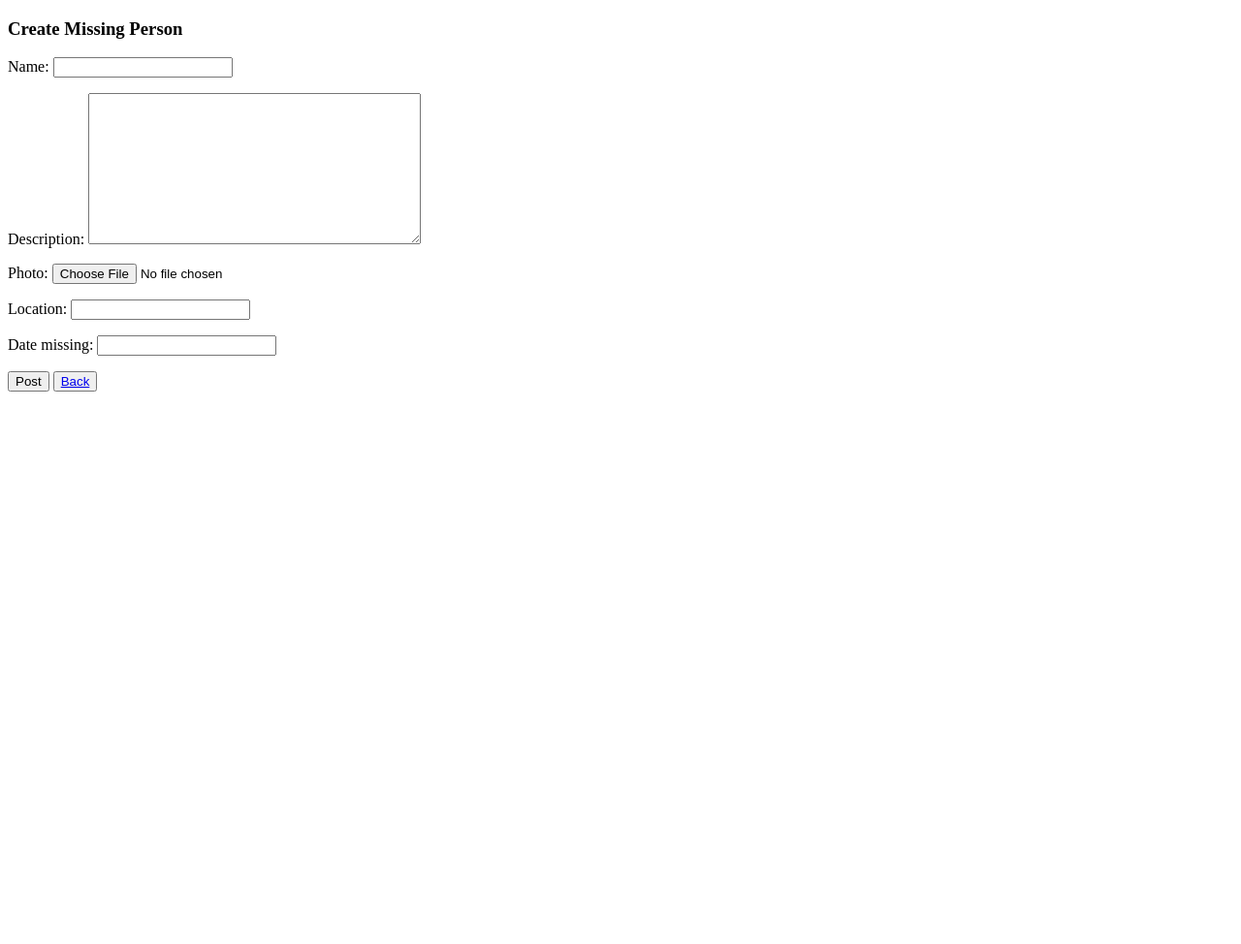
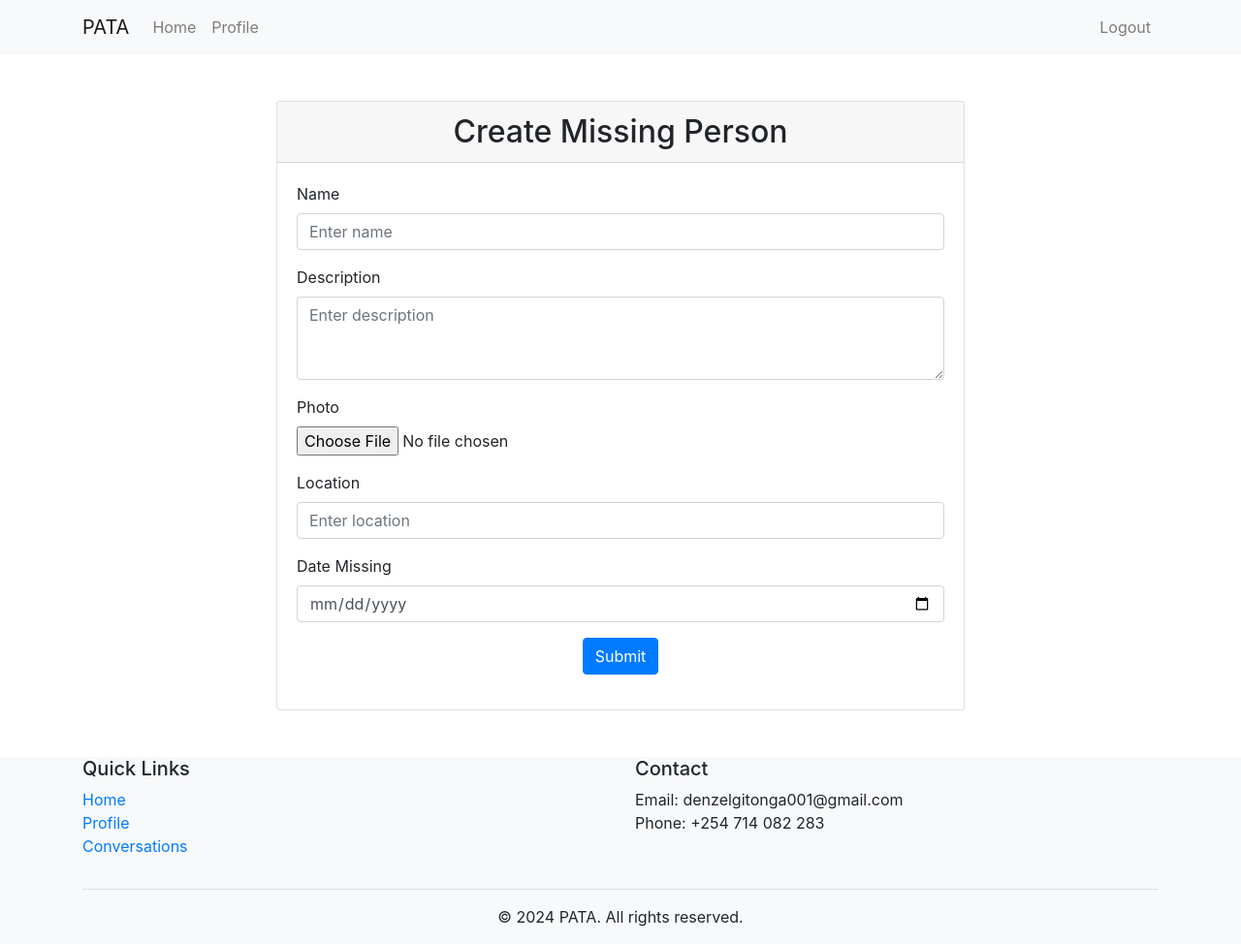
Before and after one commit to DenzelGitonga007/PATA, a Django app: page /posts/create_missing_person/ in a window 1280 px wide. Shown: the whole page at 97% size. Before the commit the page ends 404 px from the top, so only its background shows below. Run offline with Django 5.2, Linux system fonts and the light colour scheme; the visitor is signed in with stand-in values (Sample User, id 1); some libraries are stand-ins or nearby versions.

Commit message:
create post UI

```diff
--- a/posts/views.py
+++ b/posts/views.py
@@ -57,6 +57,9 @@ def create_missing_person(request):
         form = MissingPersonForm()
     context = {'form': form}
     return render(request, 'posts/create_missing_person.html', context)
+
+
+
 
 # Read 1-- Display all posts
 @login_required(login_url='accounts:login')
--- a/templates/common/base.html
+++ b/templates/common/base.html
@@ -39,6 +39,11 @@
 
     <!-- Bootstrap JS -->
     <script src="https://stackpath.bootstrapcdn.com/bootstrap/4.5.2/js/bootstrap.min.js"></script>
+    <!-- Bootstrap JS and jQuery -->
+    <script src="https://code.jquery.com/jquery-3.5.1.slim.min.js"></script>
+    <script src="https://cdn.jsdelivr.net/npm/popper.js@1.16.1/dist/umd/popper.min.js"></script>
+
+
 
     <!-- Custom JS -->
     <script>
--- a/templates/posts/create_missing_person.html
+++ b/templates/posts/create_missing_person.html
@@ -1,17 +1,78 @@
-<!DOCTYPE html>
-<html lang="en">
-<head>
-    <meta charset="UTF-8">
-    <meta name="viewport" content="width=device-width, initial-scale=1.0">
-    <title>Create Missing Person</title>
-</head>
-<body>
-    <h3>Create Missing Person</h3>
-    <form method="post" enctype="multipart/form-data">
-        {% csrf_token %}
-        {{ form.as_p }}
-        <button type="submit">Post</button>
-        <button><a href="{% url 'accounts:home' %}">Back</a></button>
-    </form>
-</body>
-</html>
+{% extends 'common/base.html' %}
+
+{% block title %}Create Missing Person Post{% endblock %}
+
+{% block content %}
+<div class="container mt-5">
+    <div class="row justify-content-center">
+        <div class="col-md-8">
+            <div class="card">
+                <div class="card-header">
+                    <h2 class="text-center mb-0">Create Missing Person</h2>
+                </div>
+                <div class="card-body">
+                    <form method="POST" enctype="multipart/form-data" id="missingPersonForm">
+                        {% csrf_token %}
+                        <div class="form-group">
+                            <label for="name">Name</label>
+                            <input type="text" class="form-control" id="name" name="name" required placeholder="Enter name">
+                        </div>
+                        <div class="form-group">
+                            <label for="description">Description</label>
+                            <textarea class="form-control" id="description" name="description" rows="3" required placeholder="Enter description"></textarea>
+                        </div>
+                        <div class="form-group">
+                            <label for="photo">Photo</label>
+                            <input type="file" class="form-control-file" id="photo" name="photo" accept="image/*" required>
+                        </div>
+                        <div class="form-group">
+                            <label for="location">Location</label>
+                            <input type="text" class="form-control" id="location" name="location" required placeholder="Enter location">
+                        </div>
+                        <div class="form-group">
+                            <label for="date_missing">Date Missing</label>
+                            <input type="date" class="form-control" id="date_missing" name="date_missing" required placeholder="Select date">
+                        </div>
+                        <div class="form-group text-center">
+                            <button type="submit" class="btn btn-primary">Submit</button>
+                        </div>
+                    </form>
+                </div>
+            </div>
+        </div>
+    </div>
+</div>
+
+<!-- Tooltip Script -->
+<script>
+    $(document).ready(function(){
+        $('[data-toggle="tooltip"]').tooltip();
+    });
+</script>
+
+<!-- Client-side Validation Script -->
+<script>
+    // Example of client-side validation using jQuery
+    $(document).ready(function(){
+        $('#missingPersonForm').submit(function(event){
+            var name = $('#name').val();
+            var description = $('#description').val();
+            var location = $('#location').val();
+            var date_missing = $('#date_missing').val();
+
+            if(name.length < 3){
+                alert('Name must be at least 3 characters long');
+                event.preventDefault();
+            }
+
+            if(description.length < 10){
+                alert('Description must be at least 10 characters long');
+                event.preventDefault();
+            }
+
+            // Additional validation logic can be added here
+
+        });
+    });
+</script>
+{% endblock %}
```
